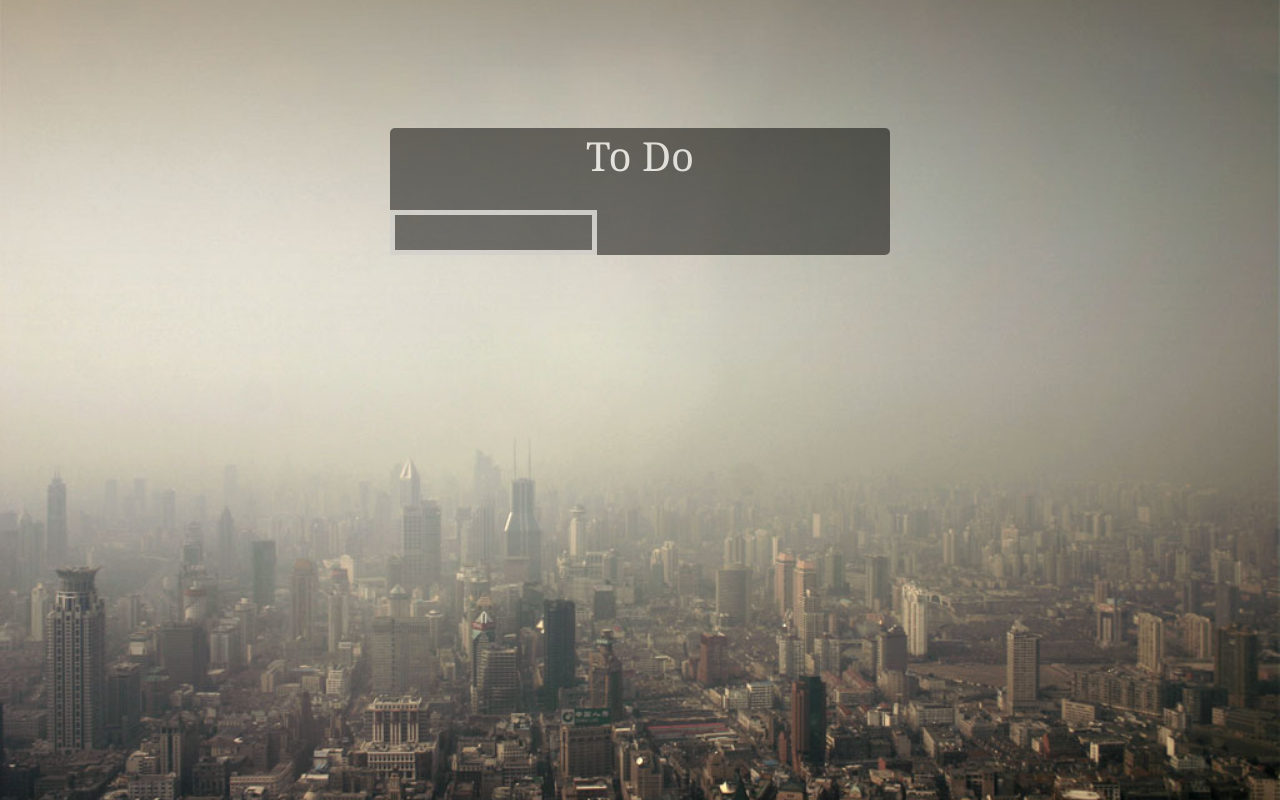
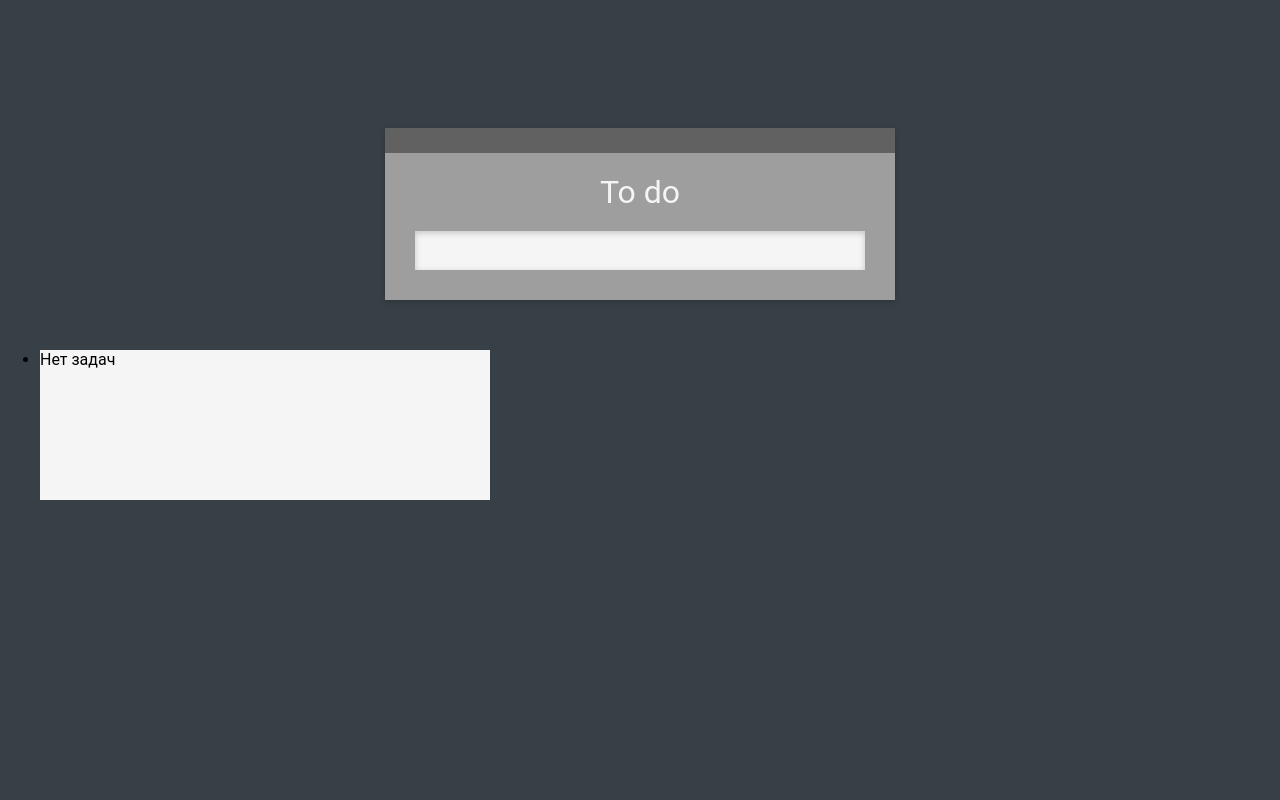
Before and after one commit to Shpluha/todotest, a plain HTML site: page index.html in a window 1280 px wide. Drawn offline with Linux system fonts and the light colour scheme.

Commit message:
Shit
Some shit

```diff
--- a/css/style.css
+++ b/css/style.css
@@ -1,40 +1,55 @@
 html {
-  background: url("../images/bg.jpg") no-repeat center center fixed;
-  -webkit-background-size: cover;
-  -moz-background-size: cover;
-  -o-background-size: cover;
-  background-size: cover;
+  background: #374046;
 }
 
 body {
 	padding: 0;
 	margin: 0;
-	font-family: Tahoma, Geneva, sans-serif
+	font-family: "Roboto", "Helvetica Neue", Helvetica, Arial, sans-serif;
+	font-size: 16px;
+    font-weight: 400;
 }
 
 #todoapp {
-	width: 500px;
-	background-color: #000;
-	opacity: 0.5;
+}
+
+header {
+	width: 450px;
+	background: #9E9E9E;
 	margin: 10% auto 50px;
-	border-radius: 5px;
+	border-top: 25px solid #616161;
+	box-shadow: 0 2px 6px rgba(0,0,0,0.2);
+	padding: 20px 30px 30px 30px;
 }
 
 h1 {
-	color: #fff;
-	font-family: Georgia, serif;
-	font-size: 40px;
+	color: #F5F5F5;
+	font-family: "Roboto", "Helvetica Neue", Helvetica, Arial, sans-serif;
 	font-weight: normal;
 	text-align: center;
+	margin: 0;
 }
 
 input[type="text"] {
+	margin-top: 20px;
 	padding: 10px;
- 	border: solid 5px #c9c9c9;
- 	background-color: inherit;
- 	opacity: inherit;
+ 	border: none;
+ 	background-color: #F5F5F5;
+ 	box-shadow: inset 0 2px 6px rgba(0,0,0,0.2);
+ 	width: 430px;
+ 	font-family: "Roboto", "Helvetica Neue", Helvetica, Arial, sans-serif;
+ 	color: #212121;
+ 	font-size: 16px;
+    font-weight: 400;
+    outline: none;
 }
 
-input[type="text"]:focus {
-	border: solid 5px #969696;
+#main {
+	margin: auto;
 }
+
+li {
+	height: 150px;
+	width: 450px;
+	background: #F5F5F5;
+}
--- a/index.html
+++ b/index.html
@@ -10,9 +10,15 @@
 	<body>
 		<div id="todoapp">
 			<header>
-				<h1>To Do</h1>
+				<h1>To do</h1>
 				<input id="new-todo" type="text">
 			</header>
+
+			<section id="main">
+				<ul id="todo-list">
+					<li id="none-todo">Нет задач</li>
+				</ul>
+			</section>
 		</div>
 	</body>
 </html>
```
